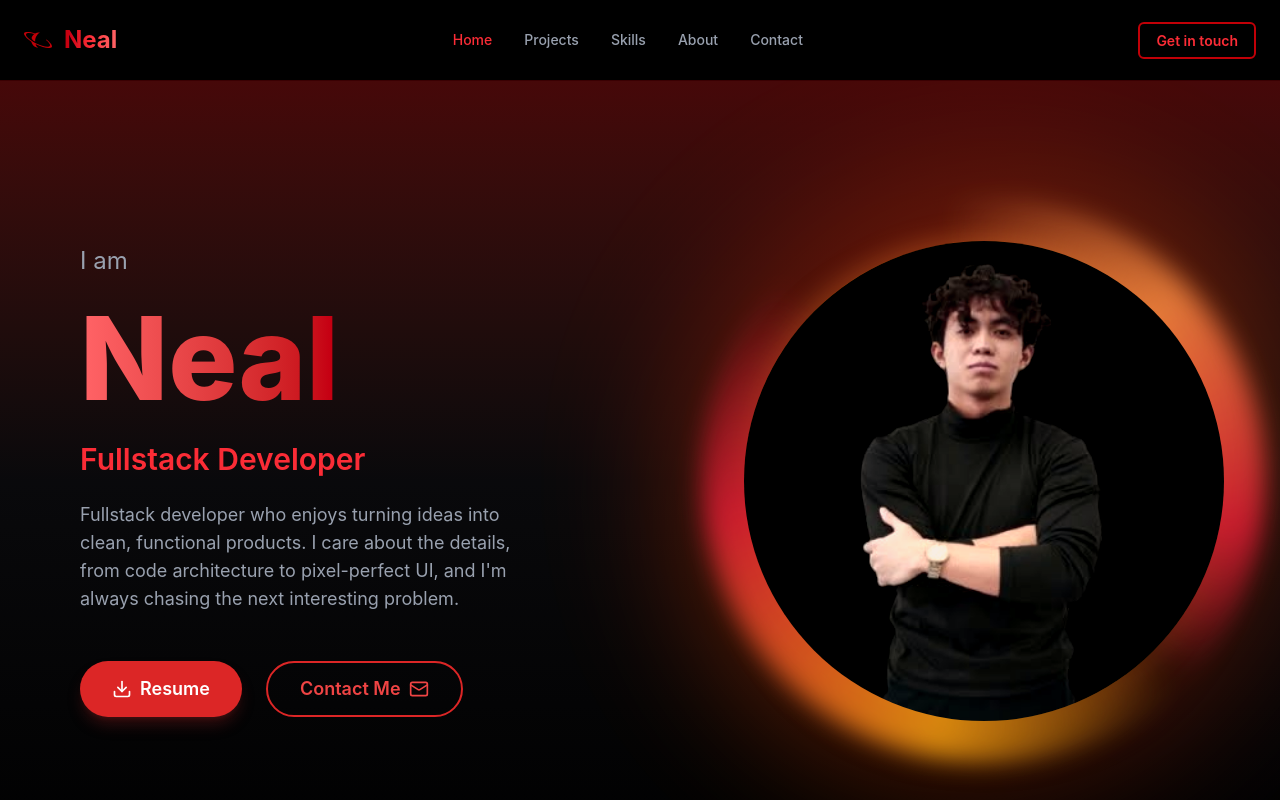
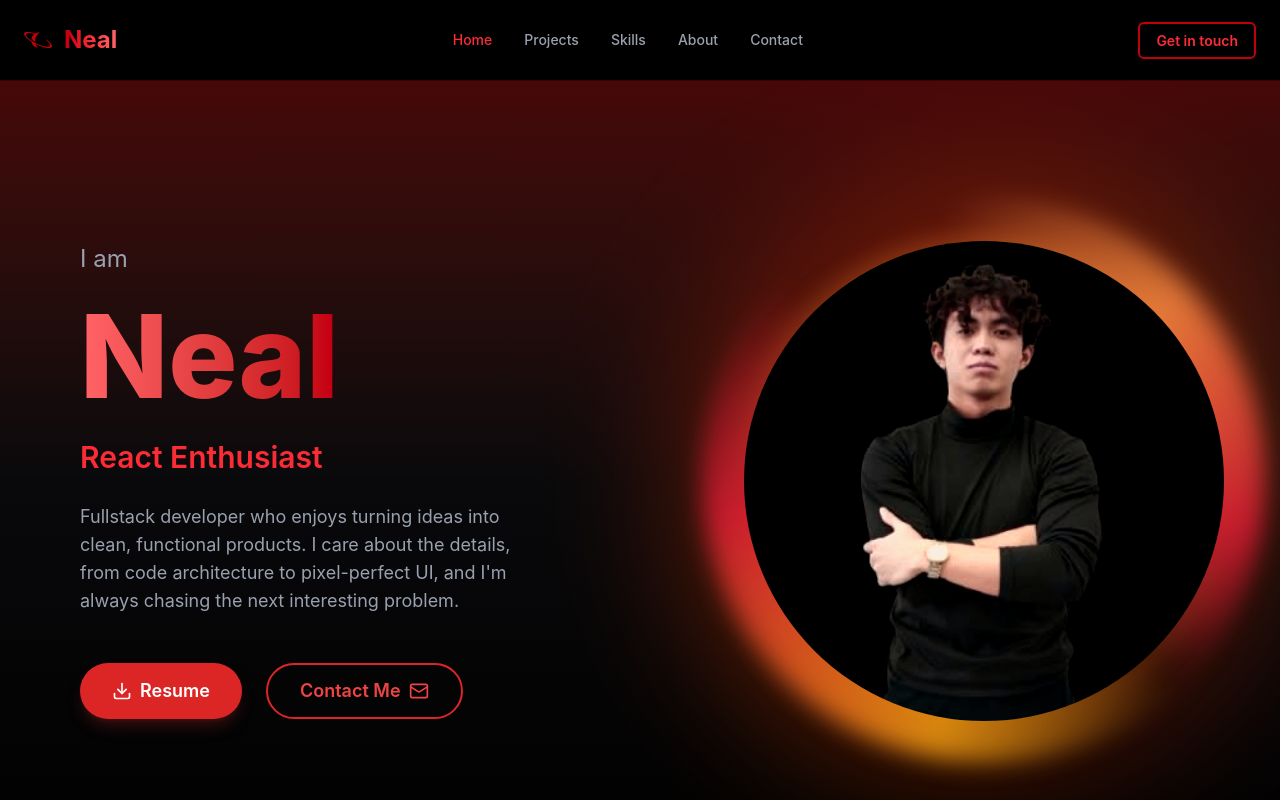
Before and after one commit to ThomasDelamort/portfolio, a React (Vite) app in the folder frontend/: page / in a window 1280 px wide. Shown: the top 800 px of the page. Built offline with nearby package versions, Linux system fonts and the light colour scheme.

Commit message:
Rotating Role animation update on hero section

```diff
--- a/frontend/src/pages/hero/Hero.jsx
+++ b/frontend/src/pages/hero/Hero.jsx
@@ -1,4 +1,14 @@
 import { Download, Mail, User, Code2 } from "lucide-react";
+import RotatingRole from "./components/RotatingRole";
+import { useState, useEffect } from "react";
+
+const roles = [
+  "Fullstack Developer",
+  "React Enthusiast",
+  "Runner",
+  "Swimmer",
+  "TKD Blackbelt",
+];
 
 const Hero = () => {
   return (
@@ -15,9 +25,7 @@ const Hero = () => {
               <h1 className="text-[clamp(3rem,9vw,9rem)] leading-none font-extrabold bg-linear-to-r from-red-400 via-red-700 to-red-900 bg-clip-text text-transparent">
                 Neal
               </h1>
-              <h2 className="text-3xl text-red-500 font-semibold">
-                Fullstack Developer
-              </h2>
+              <RotatingRole />
               <p className="text-gray-400 text-lg max-w-md">
                 Fullstack developer who enjoys turning ideas into clean,
                 functional products. I care about the details, from code
--- /dev/null
+++ b/frontend/src/pages/hero/components/RotatingRole.jsx
@@ -0,0 +1,50 @@
+import { useState, useEffect } from "react";
+
+const roles = [
+  "Fullstack Developer",
+  "I use Arch by the way",
+  "React Enthusiast",
+  "Runner",
+  "Swimmer",
+  "TKD Blackbelt",
+];
+
+const RotatingRole = () => {
+  const [index, setIndex] = useState(0);
+  const [phase, setPhase] = useState("enter"); // "enter" | "center" | "exit"
+
+  useEffect(() => {
+    const toCenter = setTimeout(() => setPhase("center"), 50);
+    return () => clearTimeout(toCenter);
+  }, [index]);
+
+  useEffect(() => {
+    const hold = setTimeout(() => {
+      setPhase("exit");
+      setTimeout(() => {
+        setIndex((i) => (i + 1) % roles.length);
+        setPhase("enter");
+      }, 500);
+    }, 2500);
+
+    return () => clearTimeout(hold);
+  }, [index]);
+
+  const phaseClass = {
+    enter: "opacity-0 -translate-x-10",
+    center: "opacity-100 translate-x-0",
+    exit: "opacity-0 translate-x-10",
+  }[phase];
+
+  return (
+    <h2 className="text-3xl text-red-500 font-semibold h-10 overflow-hidden">
+      <span
+        className={`inline-block transition-all duration-500 ease-out ${phaseClass}`}
+      >
+        {roles[index]}
+      </span>
+    </h2>
+  );
+};
+
+export default RotatingRole;
```
